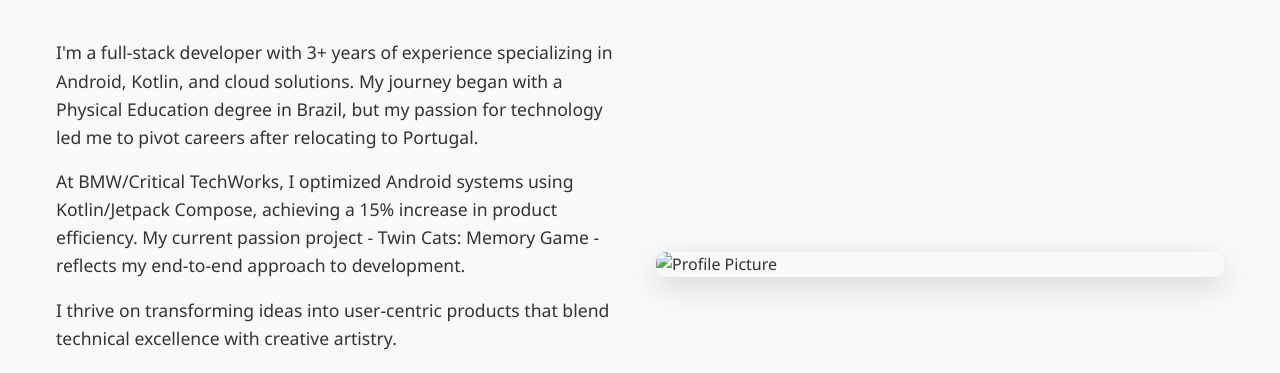
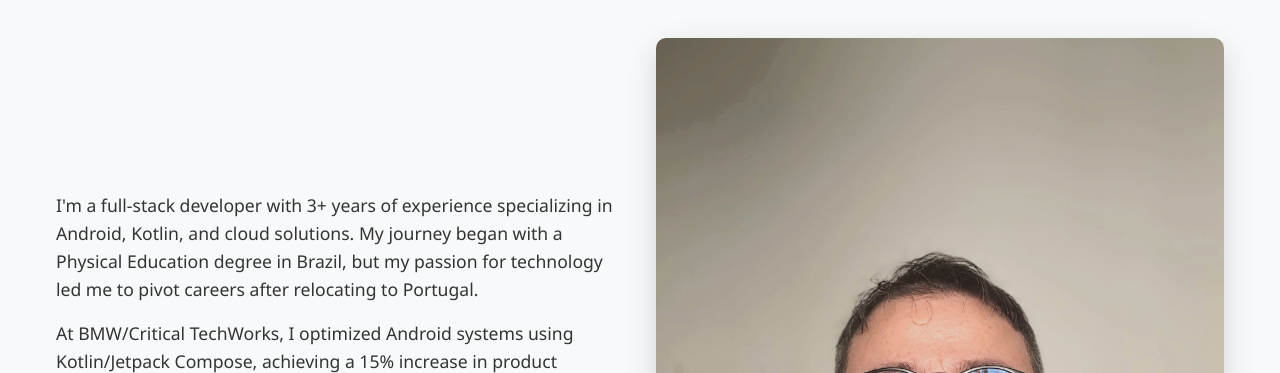
Before and after one commit to ThiagoBarlanza/ThiagoBarlanza.github.io, a plain HTML site: page index.html in a window 1280 px wide. Shown: the part 367-740 px from the top of the page. Drawn offline with Linux system fonts and the light colour scheme.

Commit message:
Update index.html
new imagens

```diff
--- a/index.html
+++ b/index.html
@@ -430,7 +430,7 @@
             </div>
 
             <div class="about-image">
-               <img src="images/profile.jpg" alt="Profile Picture">
+               <img src="imagens/profile.jpg" alt="Profile Picture">
             </div>
         </div>
     </section>
```
